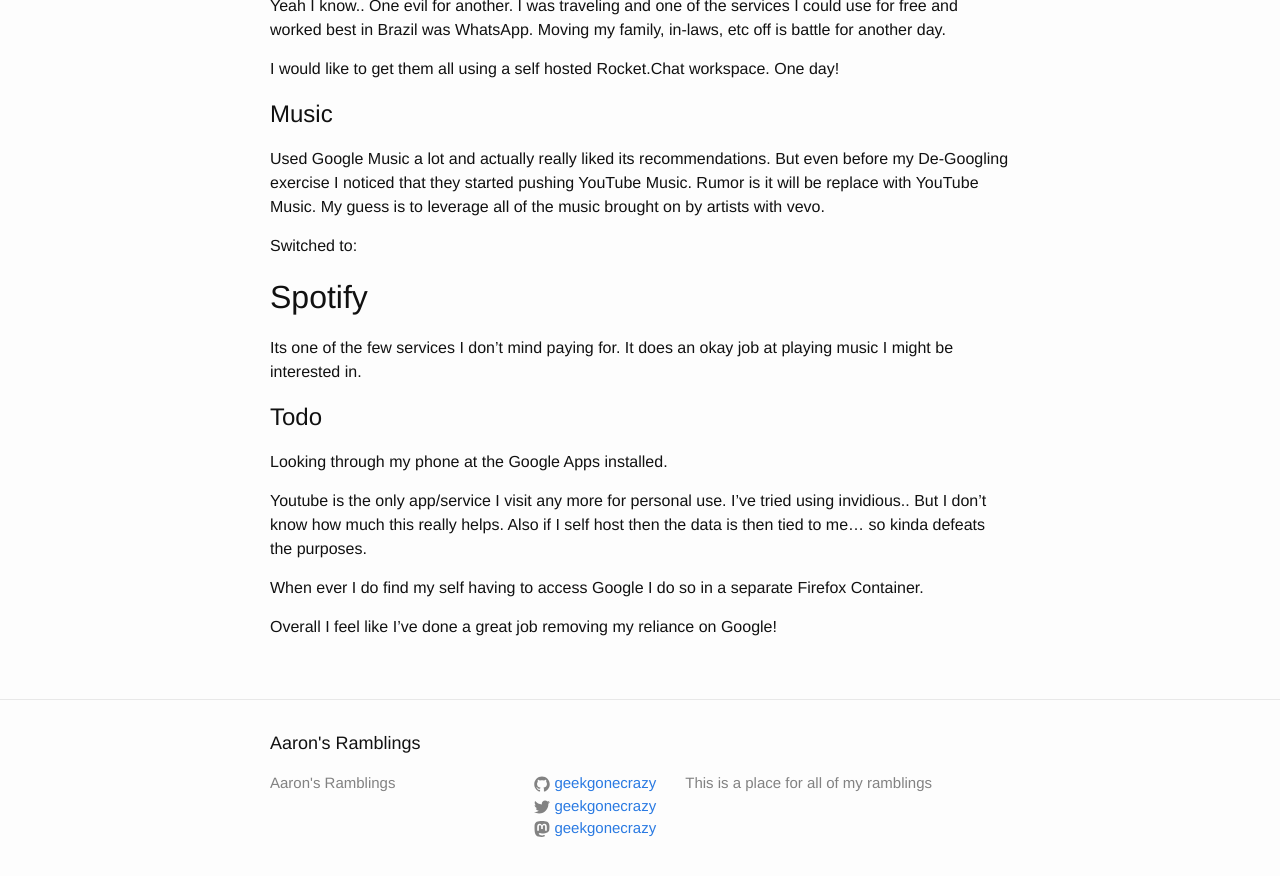
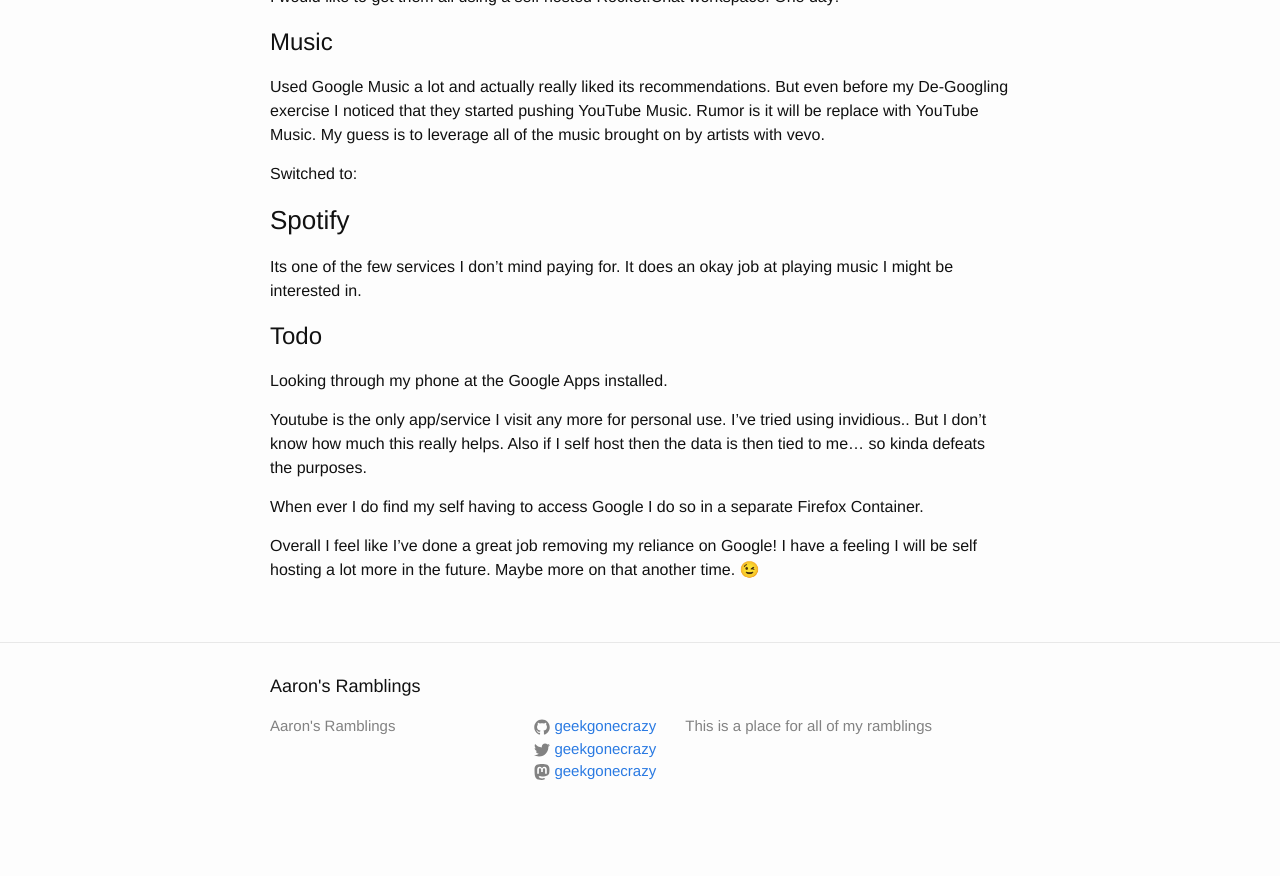
Before and after one commit to geekgonecrazy/geekgonecrazy.github.io, a Jekyll site: the page built from _posts/2020-04-28-de-googling-my-progress.md, in a window 1280 px wide and 900 px high, scrolled down 3578 px. Shown: the top 876 px of the window. Built offline with Jekyll 4.4.1, drawn with Linux system fonts in a browser that asks for light colours; after the commit the page ends 4421 px from its top, so only the background shows below that.

Commit message:
Update 2020-04-28-de-googling-my-progress.md

```diff
--- a/_posts/2020-04-28-de-googling-my-progress.md
+++ b/_posts/2020-04-28-de-googling-my-progress.md
@@ -17,7 +17,7 @@
 I switched to:
 
 
-## [Duckduckgo](https://duckduckgo.com)
+### [Duckduckgo](https://duckduckgo.com)
 
 It was one that I had tried direct comparison searches with before.. Every time I would feel it wasn't as good.  But I went ahead and switched it as my default on my phone.
 
@@ -40,7 +40,7 @@
 But it's still Google and my browsing habits is my data.  So I switched to:
 
 
-## Firefox
+### Firefox
 
 Firefox has gotten a lot better!  Like night and day difference.  Its fast, lighter on memory, looks a bit better and perhaps most importantly…
 
@@ -59,7 +59,7 @@
 I switched to:
 
 
-## Self-hosted with [mail-in-a-box](https://mailinabox.email)
+### Self-hosted with [mail-in-a-box](https://mailinabox.email)
 
 This made it so simple!  Simple enough for me to spend half an hour to set it up a $5 droplet on DigitalOcean and have it receiving email for several domains and a couple of new ones 🙂
 
@@ -79,7 +79,7 @@
 So I switched to what only an insane person would:
 
 
-## iPhone
+### iPhone
 
 I probably just lost 99% of you 🙈
 
@@ -99,7 +99,7 @@
 Switched to:
 
 
-## iCloud
+### iCloud
 
 Yeah… I'm still looking for a good place to store this.  But at least I'm paying for this service and am not the product.
 
@@ -113,7 +113,7 @@
 Switched to:
 
 
-## iCloud
+### iCloud
 
 I'm thinking about using nextcloud.
 
@@ -125,7 +125,7 @@
 Switched to:
 
 
-## Hackmd
+### Hackmd
 
 I like writing markdown.  Downside… typing on mobile doesn't work very well.  Especially copy and pasting or moving cursor.
 
@@ -139,7 +139,7 @@
 Switched to:
 
 
-## Whatsapp
+### Whatsapp
 
 Yeah I know.. One evil for another.  I was traveling and one of the services I could use for free and worked best in Brazil was WhatsApp. Moving my family, in-laws, etc off is battle for another day.
 
@@ -151,7 +151,7 @@
 
 Switched to:
 
-## Spotify
+### Spotify
 
 Its one of the few services I don't mind paying for.  It does an okay job at playing music I might be interested in.
 
@@ -163,4 +163,4 @@
 
 When ever I do find my self having to access Google I do so in a separate Firefox Container.
 
-Overall I feel like I've done a great job removing my reliance on Google!
+Overall I feel like I've done a great job removing my reliance on Google!  I have a feeling I will be self hosting a lot more in the future.  Maybe more on that another time.  😉
```
